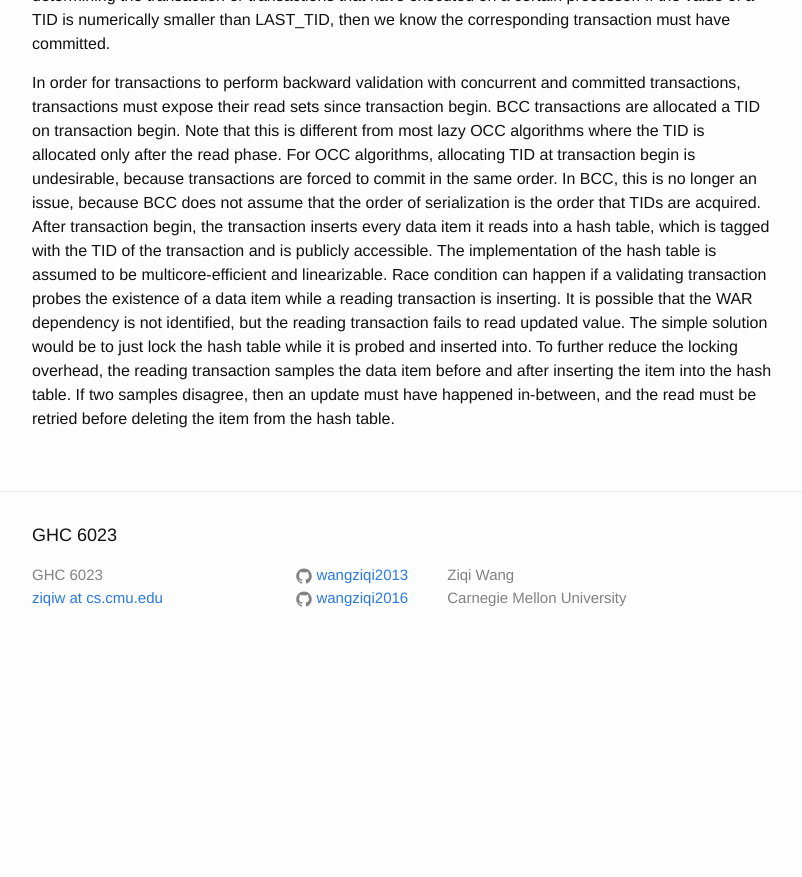
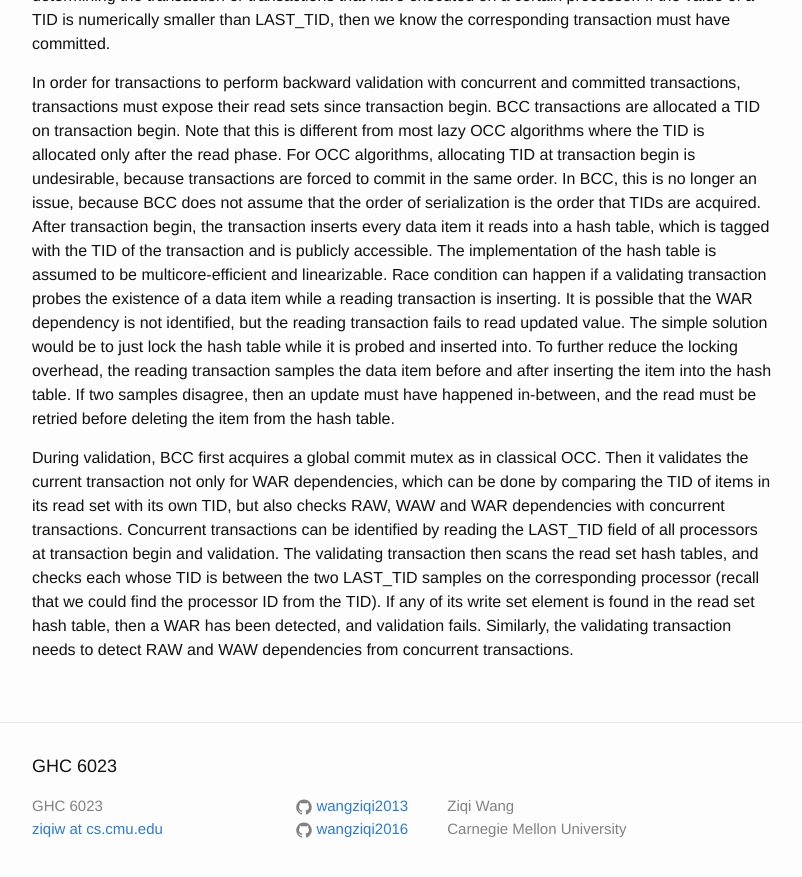
Before and after one commit to wangziqi2013/wangziqi2013.github.io, a Jekyll site: the page built from _posts/2018-06-25-bcc.markdown, in a window 1280 px wide and 900 px high, scrolled down 2992 px. Shown: the top 877 px of the window, without its empty margins (238-1040 px from the left). Built offline with Jekyll 4.4.1, drawn with Linux system fonts in a browser that asks for light colours; before the commit the page ends 3661 px from its top, so only the background shows below that.

Commit message:
Working on validation

```diff
--- a/_posts/2018-06-25-bcc.markdown
+++ b/_posts/2018-06-25-bcc.markdown
@@ -119,3 +119,12 @@ The simple solution would be to just lock the hash table while it is probed and
 locking overhead, the reading transaction samples the data item before and after inserting the item into the hash table.
 If two samples disagree, then an update must have happened in-between, and the read must be retried before deleting the
 item from the hash table.
+
+During validation, BCC first acquires a global commit mutex as in classical OCC. Then it validates the current transaction
+not only for WAR dependencies, which can be done by comparing the TID of items in its read set with its own TID, but also
+checks RAW, WAW and WAR dependencies with concurrent transactions. Concurrent transactions can be identified by reading the
+LAST_TID field of all processors at transaction begin and validation. The validating transaction then scans the read set
+hash tables, and checks each whose TID is between the two LAST_TID samples on the corresponding processor (recall that we
+could find the processor ID from the TID). If any of its write set element is found in the read set hash table, then
+a WAR has been detected, and validation fails. Similarly, the validating transaction needs to detect RAW and WAW dependencies
+from concurrent transactions.
```
